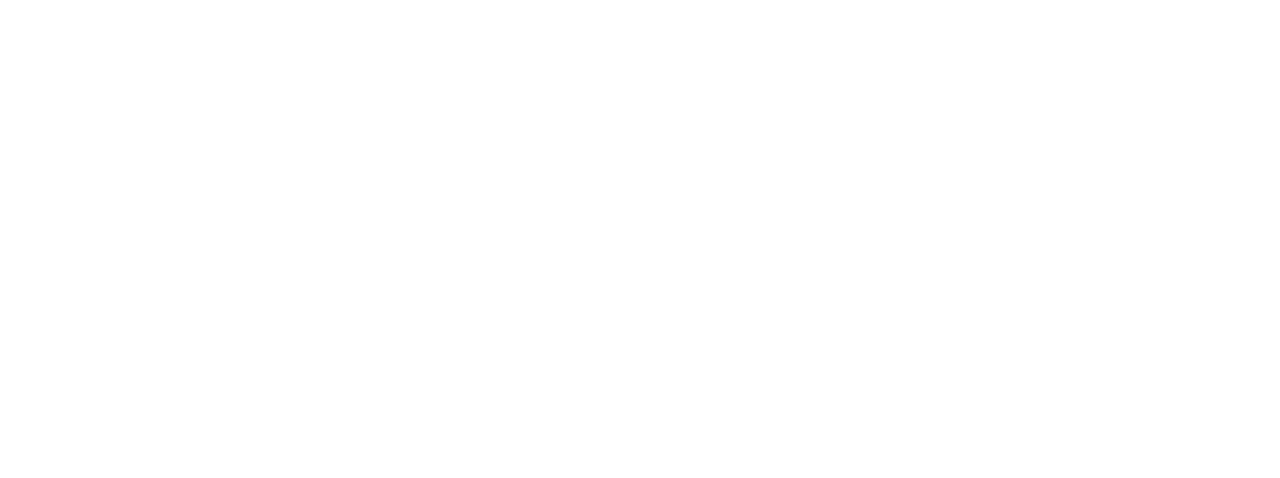
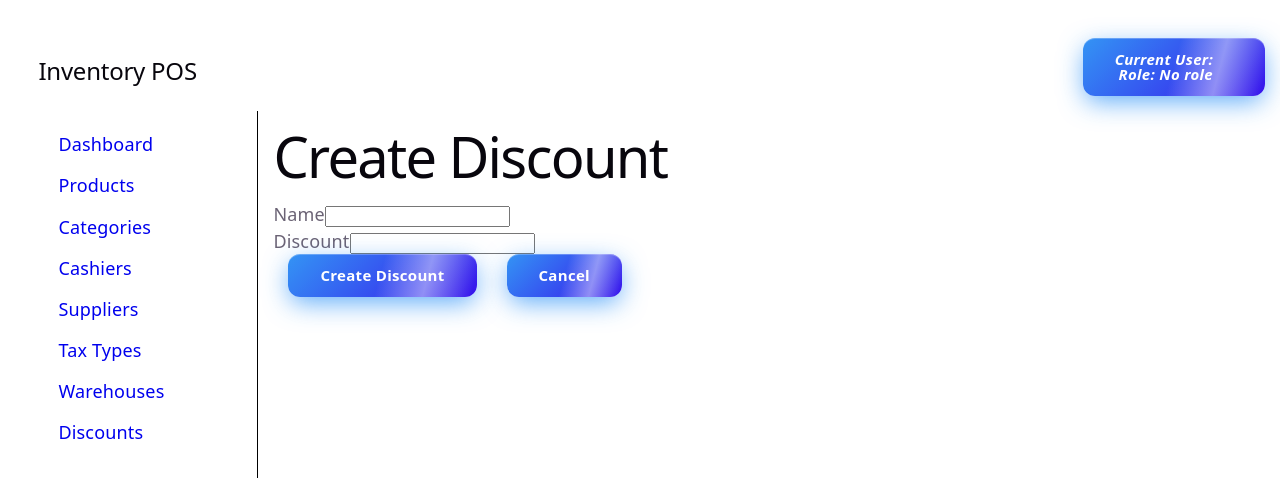
Before and after one commit to rdjirackor/Inventory-POS, a React (Vite) app in the folder frontend/inventory/: page /discounts/create in a window 1280 px wide. Before the commit this address had no page. Shown: the top 478 px of the page. Built offline with nearby package versions, Linux system fonts and the light colour scheme; no server answers; sample sign-in values are in the browser's storage.

Commit message:
Update Discount

```diff
--- a/frontend/inventory/src/App.tsx
+++ b/frontend/inventory/src/App.tsx
@@ -26,6 +26,9 @@
 import Warehouses from "./pages/Warehouse";
 
 import UpdateWarehouse from "./pages/UpdateWarehouse";
+import Discounts from "./pages/Discount";
+import CreateDiscount from "./pages/CreateDiscount";
+import UpdateDiscount from "./pages/UpdateDiscount";
 
 const token = localStorage.getItem("access_token")
 
@@ -91,6 +94,10 @@
                         <Route path="/warehouses/create" element={<CreateWarehouse />} />
                         <Route path="/warehouses/:id/edit" element={<UpdateWarehouse />} />
 
+                        <Route path="/discounts" element={<Discounts/>} />
+                        <Route path="/discounts/create" element={<CreateDiscount />} />
+                        <Route path="/discounts/:id/edit" element={<UpdateDiscount />} />
+
                     </Route>
 
                 </Routes>
--- a/frontend/inventory/src/components/Sidebar.tsx
+++ b/frontend/inventory/src/components/Sidebar.tsx
@@ -32,6 +32,10 @@
                             Warehouses
                         </NavLink>
 
+                        <NavLink to="/discounts">
+                            Discounts
+                        </NavLink>
+
                     </nav>
             </aside>
 
--- /dev/null
+++ b/frontend/inventory/src/pages/CreateDiscount.tsx
@@ -0,0 +1,85 @@
+import { useState } from "react";
+import { useNavigate } from "react-router-dom";
+import { createDiscount } from "../apis/discounts";
+
+
+
+function CreateDiscount() {
+    const navigate = useNavigate();
+
+    const [name, setName] = useState("");
+
+    const [discount, setDiscount] = useState("");
+
+    const [loading, setLoading] = useState(false);
+    const [error, setError] = useState("");
+
+
+    async function handleSubmit(event: React.FormEvent) {
+        event.preventDefault();
+
+        setError("");
+        setLoading(true);
+
+        try {
+            await createDiscount(
+                name,
+                Number(discount),
+            );
+
+            navigate("/discounts");
+
+        } catch (error) {
+            setError("Failed to create Discount");
+            console.error(error);
+
+        } finally {
+            setLoading(false);
+        }
+    }
+
+
+
+    return (
+        <div>
+            <h1>Create Discount</h1>
+
+            {error && <p>{error}</p>}
+
+            <form onSubmit={handleSubmit}>
+
+                <div>
+                    <label>Name</label>
+                    <input
+                        value={name}
+                        onChange={(e) => setName(e.target.value)}
+                    />
+                </div>
+
+                <div>
+                    <label>Discount</label>
+                    <input
+                        value={discount}
+                        onChange={(e) => setDiscount(e.target.value)}
+                    />
+                </div>
+
+
+
+                <button type="submit" disabled={loading}>
+                    {loading ? "Creating..." : "Create Discount"}
+                </button>
+
+                <button
+                    type="button"
+                    onClick={() => navigate("/discounts")}
+                >
+                    Cancel
+                </button>
+
+            </form>
+        </div>
+    );
+}
+
+export default CreateDiscount;
--- /dev/null
+++ b/frontend/inventory/src/pages/Discount.tsx
@@ -0,0 +1,91 @@
+import { useEffect, useState } from "react";
+import { deleteDiscount, getDiscounts, getDiscount } from "../apis/discounts";
+import type { Discount } from "../interfaces/interfaces";
+import { useNavigate } from "react-router-dom";
+import "../styles/Pages.css"
+
+function Discounts() {
+    const navigate = useNavigate();
+
+    const [loading, setLoading] = useState(false);
+    const [error, setError] = useState("");
+    const [discounts, setDiscounts] = useState<Discount[]>([]);
+
+    async function fetchDiscounts() {
+        setError("");
+        setLoading(true);
+
+        try {
+            const data = await getDiscounts();
+            setDiscounts(data);
+        } catch (error) {
+            setError("Failed to load Discounts");
+        } finally {
+            setLoading(false);
+        }
+    }
+
+    async function DeleteDiscount(discount_id:number) {
+        try {
+            const discount = await getDiscount(discount_id);
+            const confirmed = confirm(`Delete ${discount.name}?`);
+            if (!confirmed){
+                return ;
+            }
+            await deleteDiscount(discount_id);
+
+            await fetchDiscounts();
+        }
+        catch(error){
+            if (error instanceof Error && error.message === "Protected") {
+                setError(
+                    "Cannot delete this"
+                );
+            }
+        }
+
+    }
+
+    useEffect(() => {
+        fetchDiscounts();
+    }, []);
+
+    return (
+        <div>
+            <h1>Discounts</h1>
+
+            {loading && <p>Loading...</p>}
+            {error && <p>{error}</p>}
+            <div className="fetch_table">
+
+            <table>
+                <thead>
+                    <tr>
+                        <th>Name</th>
+                        <th>Discounts</th>
+                        <th>Actions</th>
+                    </tr>
+                </thead>
+
+                <tbody>
+                    {discounts.map((discount) => (
+                        <tr key={discount.id}>
+                            <td>{discount.name}</td>
+                            <td>{discount.discount}</td>
+                            <td>
+                                <button onClick={() => navigate(`/discounts/${discount.id}/edit`)}>Update</button>
+                                <button onClick={()=> DeleteDiscount(discount.id)}>Delete</button></td>
+                        </tr>
+                    ))}
+                </tbody>
+            </table>
+
+            <div className="create_discount_button">
+                <button onClick={()=>{navigate(`/discounts/create`)}}>Create</button>
+            </div>
+            </div>
+        </div>
+    );
+}
+
+export default Discounts;
--- /dev/null
+++ b/frontend/inventory/src/pages/UpdateDiscount.tsx
@@ -0,0 +1,133 @@
+import { useEffect, useState } from "react";
+import { getDiscounts, updateDiscount } from "../apis/discounts";
+import type { Discount } from "../interfaces/interfaces";
+import { useNavigate, useParams } from "react-router-dom";
+
+function UpdateDiscount() {
+    const { id } = useParams();
+    const navigate = useNavigate();
+
+
+    const [discount, setDiscount] = useState<Discount | null>(null);
+    const [loading, setLoading] = useState(true);
+    const [saving, setSaving] = useState(false);
+    const [error, setError] = useState("");
+
+    useEffect(() => {
+        async function fetchDiscount() {
+            try {
+                const discounts = await getDiscounts();
+
+                const foundDiscount = discounts.find(
+                    (discount) => discount.id === Number(id)
+                );
+
+                if (!foundDiscount) {
+                    setError("Discount not found");
+                    return;
+                }
+
+                setDiscount(foundDiscount);
+            } catch (error) {
+                setError("Failed to load discount");
+            } finally {
+                setLoading(false);
+            }
+        }
+
+        fetchDiscount();
+    }, [id]);
+
+    function handleNameChange(value: string) {
+        if (!discount) return;
+
+        setDiscount({
+            ...discount,
+            name: value,
+        });
+    }
+    function handleDiscountChange(value: string) {
+        if (!discount) return;
+
+        setDiscount({
+            ...discount,
+            discount: value,
+        });
+    }
+
+    async function handleSubmit(event: React.FormEvent) {
+        event.preventDefault();
+
+        if (!discount) return;
+
+        setError("");
+        setSaving(true);
+
+        try {
+            await updateDiscount(
+                discount.id,
+                discount.name,
+                Number(discount.discount),
+            );
+
+            navigate("/discounts");
+        } catch (error) {
+            setError("Failed to update discount");
+        } finally {
+            setSaving(false);
+        }
+    }
+
+    if (loading) {
+        return <p>Loading discount...</p>;
+    }
+
+    if (!discount) {
+        return <p>{error || "Discount not found"}</p>;
+    }
+
+    return (
+        <div>
+            <h1>Update Discount</h1>
+
+            {error && <p>{error}</p>}
+
+            <form onSubmit={handleSubmit}>
+                <div>
+                    <label>Discount Name</label>
+
+                    <input
+                        value={discount.name}
+                        onChange={(e) =>
+                            handleNameChange(e.target.value)
+                        }
+                    />
+                </div>
+
+                <div>
+                    <label>Discount Percentage</label>
+
+                    <input
+                        value={discount.discount}
+                        onChange={(e) =>
+                            handleDiscountChange(e.target.value)
+                        }
+                    />
+                </div>
+
+                <button type="submit" disabled={saving}>
+                    {saving ? "Saving..." : "Save Changes"}
+                </button>
+
+                <button
+                    type="button"
+                    onClick={() => navigate("/discounts")}
+                >
+                    Cancel
+                </button>
+            </form>
+        </div>
+    );
+}
+
+export default UpdateDiscount;
```
Also changed, not shown: 1 other file (tests, documents, lock files or other folders).
